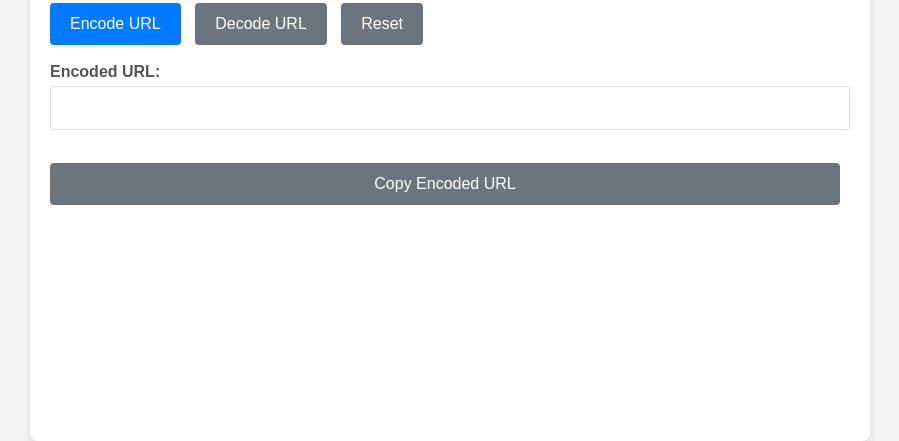
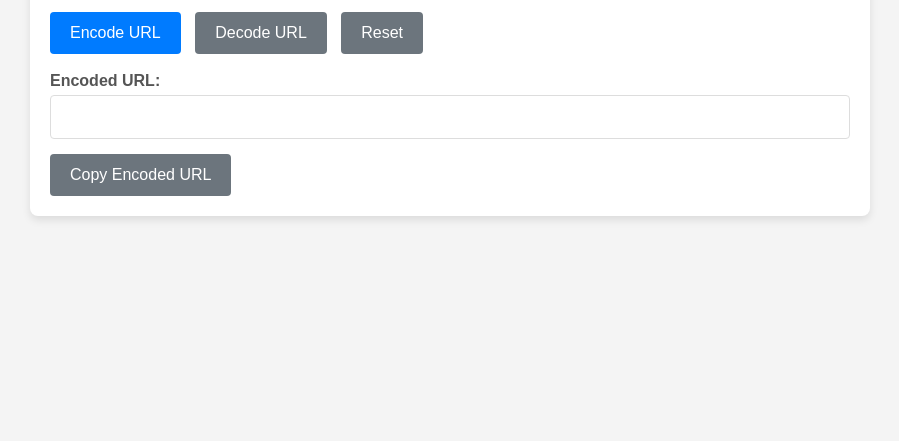
Before and after one commit to rajibdpi/urlencode, a plain HTML site: page index.html in a window 1280 px wide. Shown: the part 379-820 px from the top of the page, without its empty margins (190-1089 px from the left). Drawn offline with Linux system fonts and the light colour scheme.

Commit message:
Update index.html

```diff
--- a/index.html
+++ b/index.html
@@ -19,14 +19,11 @@
         .container {
             width: 90%;
             max-width: 800px;
-            min-height: 100vh; /* Ensure container height covers viewport height */
+            margin: 20px;
             padding: 20px;
             background: #ffffff;
             border-radius: 8px;
             box-shadow: 0 4px 8px rgba(0, 0, 0, 0.1);
-            display: flex;
-            flex-direction: column;
-            justify-content: center; /* Center contents vertically */
         }
 
         h2 {
@@ -93,20 +90,24 @@
         // Function to encode the URL by adding 1000 to each character's ASCII code
         function encodeUrl(url) {
             let encoded = '';
+
             for (let i = 0; i < url.length; i++) {
                 let encodedChar = url.charCodeAt(i) + 1000;
                 encoded += encodedChar;
             }
+
             return encoded;
         }
 
         // Function to decode the URL by subtracting 1000 from each set of 4 digits
         function decodeUrl(encoded) {
             let decoded = '';
+
             for (let i = 0; i < encoded.length; i += 4) {
                 let encodedChar = parseInt(encoded.substring(i, i + 4)) - 1000;
                 decoded += String.fromCharCode(encodedChar);
             }
+
             return decoded;
         }
 
```
